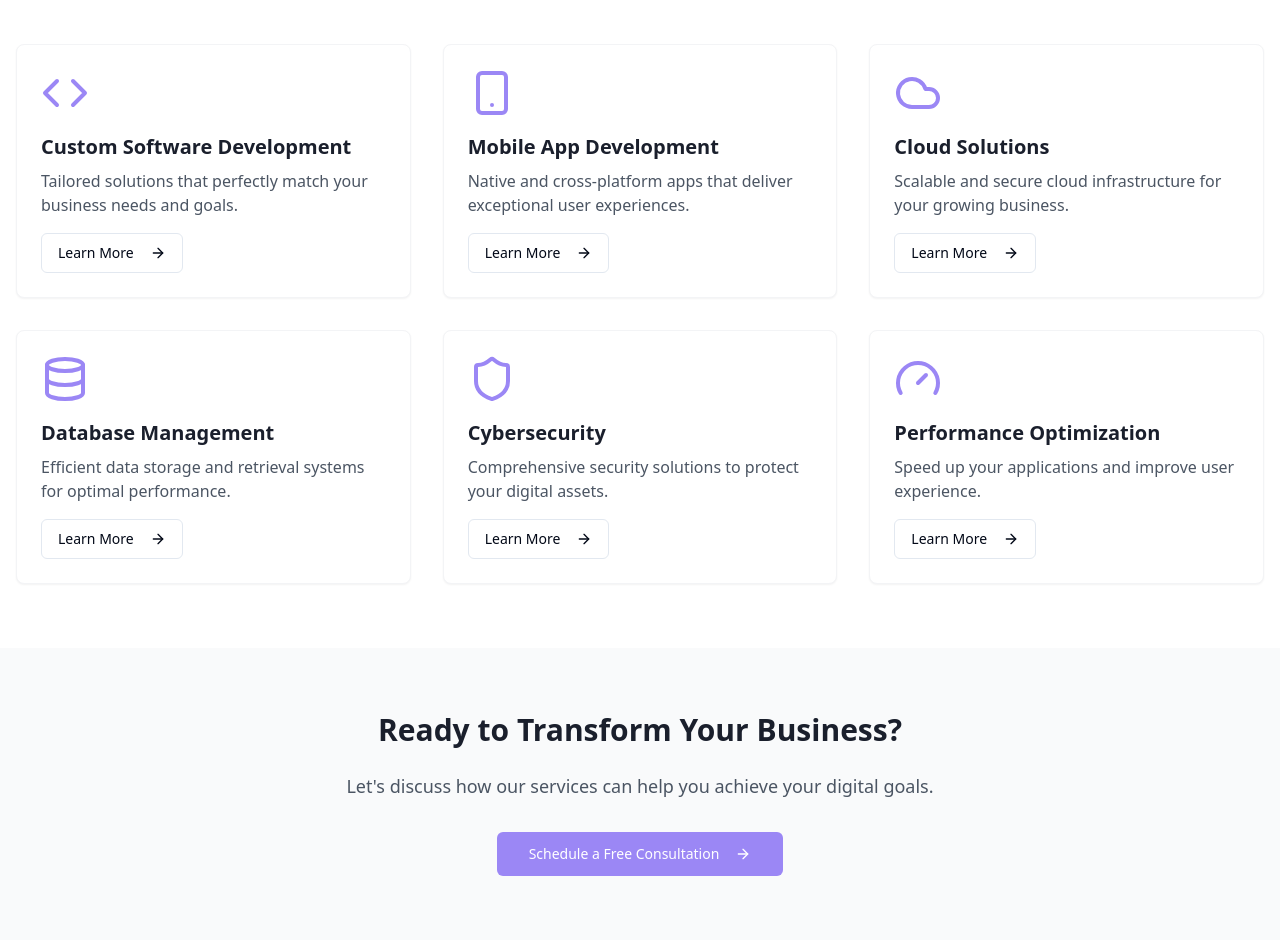
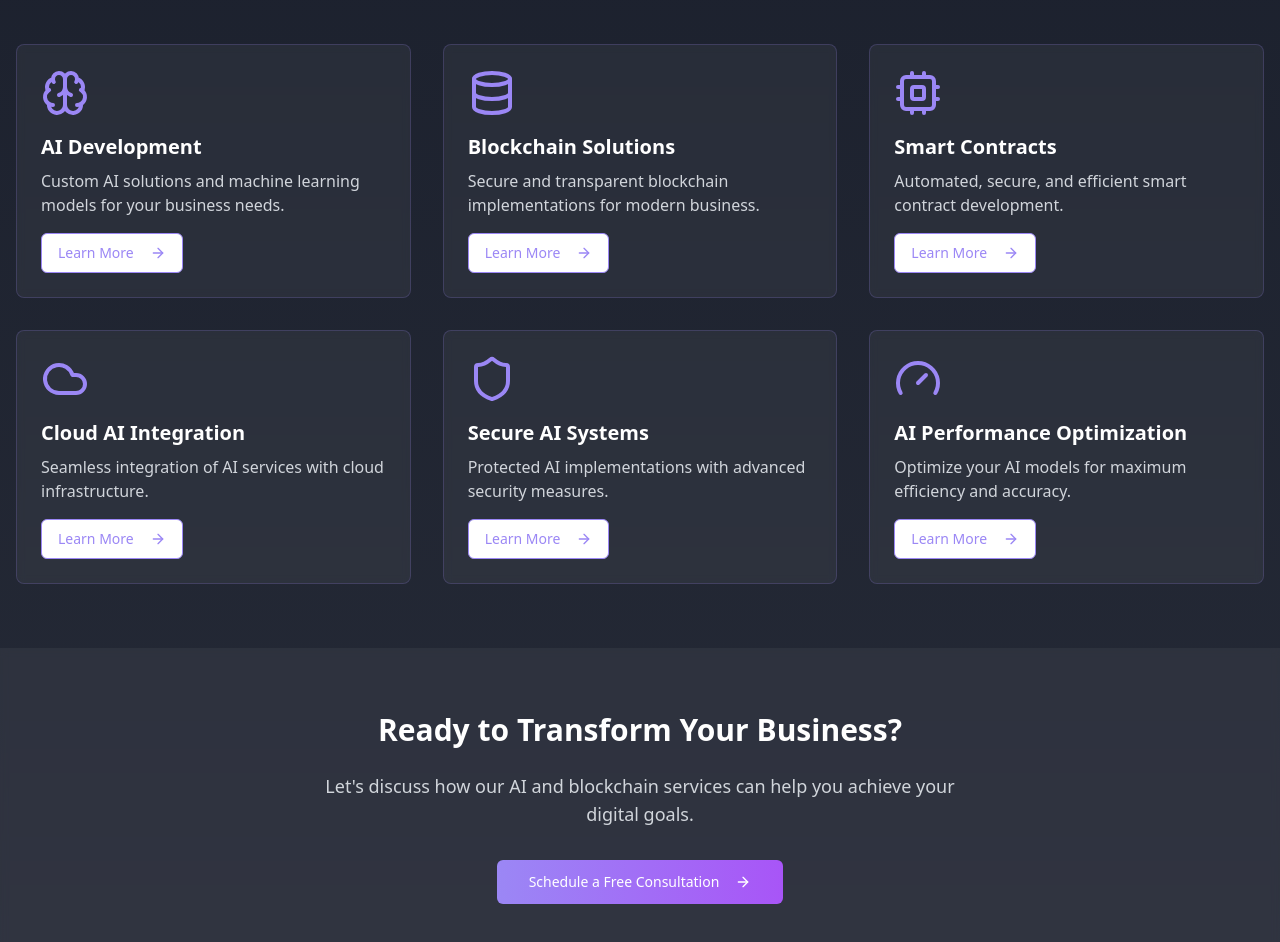
Before and after one commit to Sohit666/engaging-experience-agency, a React (Vite) app: page /services in a window 1280 px wide. Shown: the part 320-1262 px from the top of the page. Built offline with nearby package versions, Linux system fonts and the light colour scheme.

Commit message:
Add consistent themes and effects
Implement consistent themes across all pages and utilize the useEffect hook for dynamic number and text displays.
[skip gpt_engineer]

```diff
--- a/src/pages/About.tsx
+++ b/src/pages/About.tsx
@@ -1,52 +1,72 @@
 import Navigation from "@/components/Navigation";
 import { Button } from "@/components/ui/button";
 import { ArrowRight } from "lucide-react";
+import { useEffect, useState } from "react";
 
 const About = () => {
+  const [stats, setStats] = useState({
+    projects: 0,
+    team: 0,
+    experience: 0,
+    satisfaction: 0
+  });
+
+  useEffect(() => {
+    const timer = setTimeout(() => {
+      setStats({
+        projects: 200,
+        team: 50,
+        experience: 15,
+        satisfaction: 98
+      });
+    }, 500);
+    return () => clearTimeout(timer);
+  }, []);
+
   return (
-    <div className="min-h-screen bg-white">
+    <div className="min-h-screen bg-gradient-to-b from-secondary to-secondary/95">
       <Navigation />
 
       {/* Hero Section */}
       <div className="container mx-auto pt-32 px-4">
-        <h1 className="text-4xl md:text-6xl font-bold text-secondary mb-6 animate-fade-down">
-          About <span className="text-primary">TechSolutions</span>
+        <h1 className="text-4xl md:text-6xl font-bold text-white mb-6 animate-fade-down">
+          About <span className="text-primary bg-clip-text text-transparent bg-gradient-to-r from-primary to-purple-400">TechSolutions</span>
         </h1>
-        <p className="text-xl text-gray-600 mb-8 max-w-2xl animate-fade-up">
+        <p className="text-xl text-gray-300 mb-8 max-w-2xl animate-fade-up">
           We're a team of passionate developers, designers, and innovators dedicated to transforming businesses through technology.
         </p>
       </div>
 
       {/* Mission Section */}
-      <section className="py-16 bg-gray-50">
+      <section className="py-16 bg-white/5 backdrop-blur-sm">
         <div className="container mx-auto px-4">
           <div className="grid md:grid-cols-2 gap-12 items-center">
-            <div>
-              <h2 className="text-3xl font-bold text-secondary mb-6">Our Mission</h2>
-              <p className="text-gray-600 mb-6">
+            <div className="animate-fade-up">
+              <h2 className="text-3xl font-bold text-white mb-6">Our Mission</h2>
+              <p className="text-gray-300 mb-6">
                 To empower businesses with innovative software solutions that drive growth, efficiency, and success in the digital age.
               </p>
-              <Button className="group">
+              <Button className="group bg-gradient-to-r from-primary to-purple-500 hover:opacity-90">
                 Learn More
                 <ArrowRight className="ml-2 group-hover:translate-x-1 transition-transform" />
               </Button>
             </div>
             <div className="grid grid-cols-2 gap-4">
-              <div className="bg-white p-6 rounded-lg shadow-sm">
-                <h3 className="text-xl font-semibold text-primary mb-2">200+</h3>
-                <p className="text-gray-600">Projects Completed</p>
+              <div className="bg-white/5 backdrop-blur-sm p-6 rounded-lg">
+                <h3 className="text-xl font-semibold text-primary mb-2">{stats.projects}+</h3>
+                <p className="text-gray-300">Projects Completed</p>
               </div>
-              <div className="bg-white p-6 rounded-lg shadow-sm">
-                <h3 className="text-xl font-semibold text-primary mb-2">50+</h3>
-                <p className="text-gray-600">Team Members</p>
+              <div className="bg-white/5 backdrop-blur-sm p-6 rounded-lg">
+                <h3 className="text-xl font-semibold text-primary mb-2">{stats.team}+</h3>
+                <p className="text-gray-300">Team Members</p>
               </div>
-              <div className="bg-white p-6 rounded-lg shadow-sm">
-                <h3 className="text-xl font-semibold text-primary mb-2">15+</h3>
-                <p className="text-gray-600">Years Experience</p>
+              <div className="bg-white/5 backdrop-blur-sm p-6 rounded-lg">
+                <h3 className="text-xl font-semibold text-primary mb-2">{stats.experience}+</h3>
+                <p className="text-gray-300">Years Experience</p>
               </div>
-              <div className="bg-white p-6 rounded-lg shadow-sm">
-                <h3 className="text-xl font-semibold text-primary mb-2">98%</h3>
-                <p className="text-gray-600">Client Satisfaction</p>
+              <div className="bg-white/5 backdrop-blur-sm p-6 rounded-lg">
+                <h3 className="text-xl font-semibold text-primary mb-2">{stats.satisfaction}%</h3>
+                <p className="text-gray-300">Client Satisfaction</p>
               </div>
             </div>
           </div>
@@ -56,7 +76,7 @@ const About = () => {
       {/* Team Section */}
       <section className="py-16">
         <div className="container mx-auto px-4">
-          <h2 className="text-3xl font-bold text-secondary mb-12 text-center">Our Leadership Team</h2>
+          <h2 className="text-3xl font-bold text-white mb-12 text-center">Our Leadership Team</h2>
           <div className="grid md:grid-cols-3 gap-8">
             {[
               {
@@ -75,14 +95,17 @@ const About = () => {
                 image: "https://images.unsplash.com/photo-1438761681033-6461ffad8d80?w=400&h=400&auto=format&fit=crop&q=60",
               },
             ].map((member) => (
-              <div key={member.name} className="text-center">
-                <img
-                  src={member.image}
-                  alt={member.name}
-                  className="w-48 h-48 rounded-full mx-auto mb-4 object-cover"
-                />
-                <h3 className="text-xl font-semibold text-secondary mb-1">{member.name}</h3>
-                <p className="text-gray-600">{member.role}</p>
+              <div key={member.name} className="text-center group hover:scale-105 transition-transform duration-300">
+                <div className="relative mb-4 mx-auto w-48 h-48">
+                  <div className="absolute inset-0 bg-gradient-to-r from-primary to-purple-500 rounded-full animate-pulse opacity-25"></div>
+                  <img
+                    src={member.image}
+                    alt={member.name}
+                    className="rounded-full w-full h-full object-cover relative z-10"
+                  />
+                </div>
+                <h3 className="text-xl font-semibold text-white mb-1">{member.name}</h3>
+                <p className="text-gray-300">{member.role}</p>
               </div>
             ))}
           </div>
--- a/src/pages/Index.tsx
+++ b/src/pages/Index.tsx
@@ -1,8 +1,26 @@
 import { ArrowRight, Code, Smartphone, Cloud, Brain, Database, Shield } from "lucide-react";
 import { Button } from "@/components/ui/button";
 import Navigation from "@/components/Navigation";
+import { useEffect, useState } from "react";
 
 const Index = () => {
+  const [animatedStats, setAnimatedStats] = useState({
+    projects: 0,
+    implementations: 0,
+    solutions: 0
+  });
+
+  useEffect(() => {
+    const timer = setTimeout(() => {
+      setAnimatedStats({
+        projects: 100,
+        implementations: 50,
+        solutions: 30
+      });
+    }, 500);
+    return () => clearTimeout(timer);
+  }, []);
+
   return (
     <div className="min-h-screen bg-gradient-to-b from-secondary to-secondary/95">
       <Navigation />
@@ -80,7 +98,7 @@ const Index = () => {
             ].map((feature, index) => (
               <div
                 key={feature.title}
-                className="p-6 bg-white/5 backdrop-blur-sm rounded-lg hover:bg-white/10 transition-all duration-300 transform hover:-translate-y-1 border border-primary/20"
+                className="p-6 bg-white/5 backdrop-blur-sm rounded-lg hover:bg-white/10 transition-all duration-300 transform hover:-translate-y-1"
               >
                 <feature.icon className="w-12 h-12 text-primary mb-4" />
                 <h3 className="text-xl font-semibold mb-2 text-white">{feature.title}</h3>
@@ -96,12 +114,12 @@ const Index = () => {
         <div className="container mx-auto text-center">
           <div className="grid md:grid-cols-3 gap-8">
             {[
-              { number: "100+", label: "Projects Delivered" },
-              { number: "50+", label: "AI Implementations" },
-              { number: "30+", label: "Blockchain Solutions" },
+              { number: animatedStats.projects, label: "Projects Delivered" },
+              { number: animatedStats.implementations, label: "AI Implementations" },
+              { number: animatedStats.solutions, label: "Blockchain Solutions" },
             ].map((stat) => (
               <div key={stat.label} className="animate-fade-up">
-                <h3 className="text-4xl font-bold text-primary mb-2">{stat.number}</h3>
+                <h3 className="text-4xl font-bold text-primary mb-2">{stat.number}+</h3>
                 <p className="text-gray-300">{stat.label}</p>
               </div>
             ))}
--- a/src/pages/Services.tsx
+++ b/src/pages/Services.tsx
@@ -1,52 +1,59 @@
 import Navigation from "@/components/Navigation";
 import { Button } from "@/components/ui/button";
-import { ArrowRight, Code, Smartphone, Cloud, Database, Shield, Gauge } from "lucide-react";
+import { ArrowRight, Code, Smartphone, Cloud, Database, Shield, Gauge, Brain, Cpu } from "lucide-react";
+import { useEffect, useState } from "react";
 
 const Services = () => {
+  const [visible, setVisible] = useState(false);
+
+  useEffect(() => {
+    setVisible(true);
+  }, []);
+
   const services = [
     {
-      icon: Code,
-      title: "Custom Software Development",
-      description: "Tailored solutions that perfectly match your business needs and goals.",
+      icon: Brain,
+      title: "AI Development",
+      description: "Custom AI solutions and machine learning models for your business needs.",
     },
     {
-      icon: Smartphone,
-      title: "Mobile App Development",
-      description: "Native and cross-platform apps that deliver exceptional user experiences.",
+      icon: Database,
+      title: "Blockchain Solutions",
+      description: "Secure and transparent blockchain implementations for modern business.",
+    },
+    {
+      icon: Cpu,
+      title: "Smart Contracts",
+      description: "Automated, secure, and efficient smart contract development.",
     },
     {
       icon: Cloud,
-      title: "Cloud Solutions",
-      description: "Scalable and secure cloud infrastructure for your growing business.",
-    },
-    {
-      icon: Database,
-      title: "Database Management",
-      description: "Efficient data storage and retrieval systems for optimal performance.",
+      title: "Cloud AI Integration",
+      description: "Seamless integration of AI services with cloud infrastructure.",
     },
     {
       icon: Shield,
-      title: "Cybersecurity",
-      description: "Comprehensive security solutions to protect your digital assets.",
+      title: "Secure AI Systems",
+      description: "Protected AI implementations with advanced security measures.",
     },
     {
       icon: Gauge,
-      title: "Performance Optimization",
-      description: "Speed up your applications and improve user experience.",
+      title: "AI Performance Optimization",
+      description: "Optimize your AI models for maximum efficiency and accuracy.",
     },
   ];
 
   return (
-    <div className="min-h-screen bg-white">
+    <div className="min-h-screen bg-gradient-to-b from-secondary to-secondary/95">
       <Navigation />
 
       {/* Hero Section */}
       <div className="container mx-auto pt-32 px-4">
-        <h1 className="text-4xl md:text-6xl font-bold text-secondary mb-6 animate-fade-down">
-          Our <span className="text-primary">Services</span>
+        <h1 className="text-4xl md:text-6xl font-bold text-white mb-6 animate-fade-down">
+          Our <span className="text-primary bg-clip-text text-transparent bg-gradient-to-r from-primary to-purple-400">Services</span>
         </h1>
-        <p className="text-xl text-gray-600 mb-8 max-w-2xl animate-fade-up">
-          We offer a comprehensive range of software solutions to help your business thrive in the digital world.
+        <p className="text-xl text-gray-300 mb-8 max-w-2xl animate-fade-up">
+          Cutting-edge AI and blockchain solutions to transform your business in the digital age.
         </p>
       </div>
 
@@ -54,15 +61,18 @@ const Services = () => {
       <section className="py-16">
         <div className="container mx-auto px-4">
           <div className="grid md:grid-cols-2 lg:grid-cols-3 gap-8">
-            {services.map((service) => (
+            {services.map((service, index) => (
               <div
                 key={service.title}
-                className="p-6 bg-white rounded-lg shadow-sm hover:shadow-md transition-shadow border border-gray-100"
+                className={`p-6 bg-white/5 backdrop-blur-sm rounded-lg border border-primary/20 hover:bg-white/10 transition-all duration-300 transform hover:-translate-y-1 ${
+                  visible ? 'opacity-100 translate-y-0' : 'opacity-0 translate-y-10'
+                }`}
+                style={{ transitionDelay: `${index * 100}ms` }}
               >
                 <service.icon className="w-12 h-12 text-primary mb-4" />
-                <h3 className="text-xl font-semibold text-secondary mb-2">{service.title}</h3>
-                <p className="text-gray-600 mb-4">{service.description}</p>
-                <Button variant="outline" className="group">
+                <h3 className="text-xl font-semibold text-white mb-2">{service.title}</h3>
+                <p className="text-gray-300 mb-4">{service.description}</p>
+                <Button variant="outline" className="group border-primary text-primary hover:bg-primary/10">
                   Learn More
                   <ArrowRight className="ml-2 group-hover:translate-x-1 transition-transform" />
                 </Button>
@@ -73,15 +83,15 @@ const Services = () => {
       </section>
 
       {/* CTA Section */}
-      <section className="py-16 bg-gray-50">
+      <section className="py-16 bg-white/5 backdrop-blur-sm">
         <div className="container mx-auto px-4 text-center">
-          <h2 className="text-3xl font-bold text-secondary mb-6">
+          <h2 className="text-3xl font-bold text-white mb-6">
             Ready to Transform Your Business?
           </h2>
-          <p className="text-lg text-gray-600 mb-8 max-w-2xl mx-auto">
-            Let's discuss how our services can help you achieve your digital goals.
+          <p className="text-lg text-gray-300 mb-8 max-w-2xl mx-auto">
+            Let's discuss how our AI and blockchain services can help you achieve your digital goals.
           </p>
-          <Button size="lg" className="group">
+          <Button size="lg" className="group bg-gradient-to-r from-primary to-purple-500 hover:opacity-90">
             Schedule a Free Consultation
             <ArrowRight className="ml-2 group-hover:translate-x-1 transition-transform" />
           </Button>
```
